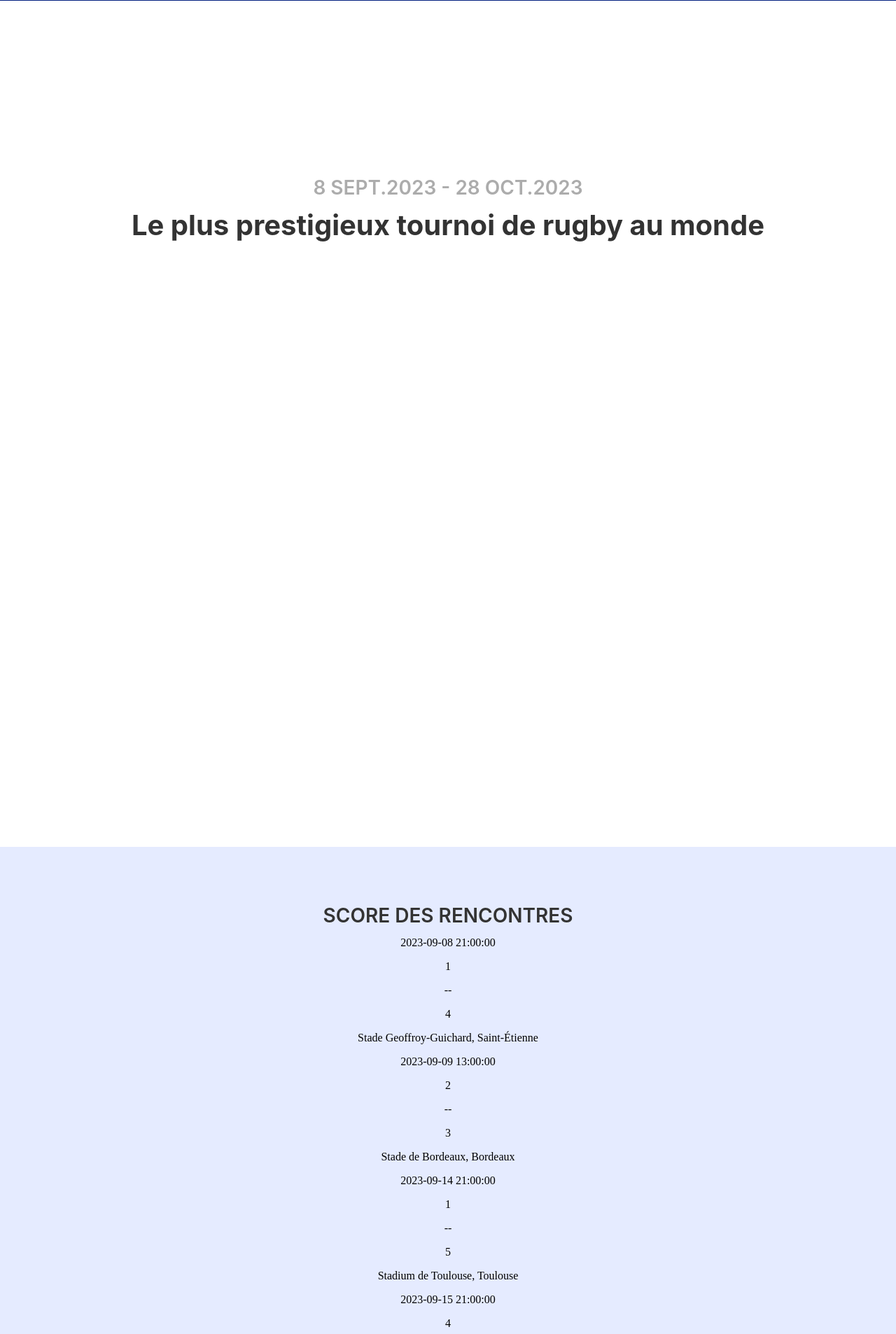
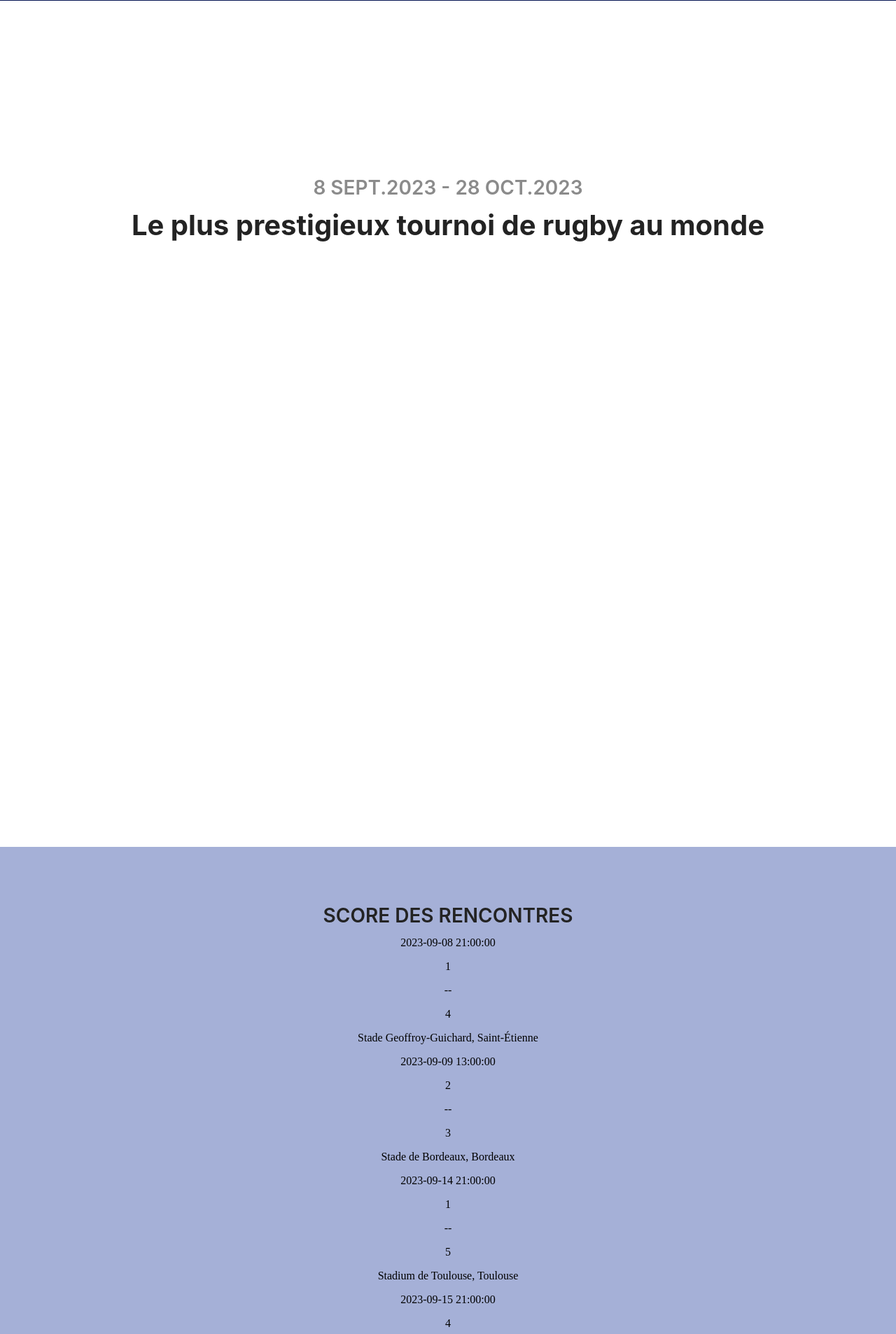
Before and after one commit to Yohann-Hamon/Projet_Rugby, a PHP site: page / in a window 1280 px wide. Shown: the part 327-2233 px from the top of the page at 70% size. Run offline with PHP 8.4, Linux system fonts and the light colour scheme; data comes from the database, SQL or seed files in the repository.

Commit message:
maj colors.css

```diff
--- a/front/style/colors.css
+++ b/front/style/colors.css
@@ -1,43 +1,45 @@
 :root
 {
   /* Primary */
-  --primary-100: #011D7E;
-  --primary-200: #0025A4;
-  --primary-300: #0038FB;
-  --primary-400: #5F71AE;
-  --primary-500: #BAC5EC;
-  --primary-600: #E5EBFF;
-  /* informative */
-  --infromative-100: #947300;
-  --infromative-200: #C5910D;
-  --infromative-300: #DA9443;
-  --infromative-400: #BDB090;
-  --infromative-500: #CFC09A;
-  --infromative-600: #F9EEE1;
-  /* Success */
-  --success-100: #427433;
-  --success-200: #4D9F35;
-  --success-300: #66DA43;
-  --success-400: #9DB795;
-  --success-500: #A6CF9A;
-  --success-600: #E6F9E1;
-  /* Danger */
-  --danger-100: #743333;
-  --danger-200: #A94040;
-  --danger-300: #FF0000;
-  --danger-400: #A77474;
-  --danger-500: #CF9A9A;
-  --danger-600: #FFE9E9;
+  --primary-100: #031452;
+  --primary-200: #03218C;
+  --primary-300: #002DC9;
+  --primary-400: #7289D7;
+  --primary-500: #869CE8;
+  --primary-600: #A5B0D7;
+  --primary-700: #B4C4FF;
+  --primary-800: #C9D5FF;
+  --primary-900: #E0E7FF;
+  /* Sencondary */
+  --sencondary-100: #D08800;
+  --sencondary-200: #D7A13C;
+  --sencondary-300: #E5BF78;
+  --sencondary-400: #E09D1E;
+  --sencondary-500: #FFA700;
+  --sencondary-600: #E7C40E;
+  --sencondary-700: #F1C40D;
+  --sencondary-800: #F5DD5C;
+  --sencondary-900: #F6E1A2;
+  /* Terciary */
+  --terciary-100: #5E0000;
+  --terciary-200: #900000;
+  --terciary-300: #B30000;
+  --terciary-400: #8A4219;
+  --terciary-500: #A43B00;
+  --terciary-600: #C94800;
+  --terciary-700: #E18A58;
+  --terciary-800: #DA9F7F;
+  --terciary-900: #F1C3A8;
   /* Neutral */
-  --neutral-100: #333333;
-  --neutral-200: #686767;
-  --neutral-300: #8D8D8D;
-  --neutral-400: #ACACAC;
-  --neutral-500: #C9C9C9;
-  --neutral-600: #E9E9E9;
-  /* Base */
-  --base-100: #000000;
-  --base-200: #FFFFFF;
+  --neutral-100: #232323;
+  --neutral-200: #414141;
+  --neutral-300: #6F6E6E;
+  --neutral-400: #8B8B8B;
+  --neutral-500: #A1A1A1;
+  --neutral-600: #BEBEBE;
+  --neutral-700: #C9C9C9;
+  --neutral-800: #DDDDDD;
+  --neutral-900: #EFEFEF;
 }
 
 /* Primary */
@@ -62,111 +64,124 @@
   color: var(--primary-400);
 }
 
-.primary500
+.secondary500
 {
-  color: var(--primary-500);
+  color: var(--secondary-500);
 }
 
-.primary600
+.secondary600
 {
-  color: var(--primary-600);
+  color: var(--secondary-600);
 }
 
-/* Informative */
-
-.informative100
+.secondary700
 {
-  color: var(--informative-100);
+  color: var(--secondary-700);
 }
 
-.informative200
+.secondary800
 {
-  color: var(--informative-200);
+  color: var(--secondary-800);
 }
 
-.informative300
+.secondary900
 {
-  color: var(--informative-300);
-}
-
-.informative400
-{
-  color: var(--informative-400);
-}
-
-.informative500
-{
-  color: var(--informative-500);
-}
-
-.informative600
-{
-  color: var(--informative-600);
+  color: var(--secondary-900);
 }
 
 
-/* Success */
+/* Terciary */
 
-.success100
+.terciary100
 {
-  color: var(--success-100);
+  color: var(--terciary-100);
 }
 
-.success200
+.terciary200
 {
-  color: var(--success-200);
+  color: var(--terciary-200);
 }
 
-.success300
+.terciary300
 {
-  color: var(--success-300);
+  color: var(--terciary-300);
 }
 
-.success400
+.terciary400
 {
-  color: var(--success-400);
+  color: var(--terciary-400);
 }
 
-.success500
+.terciary500
 {
-  color: var(--success-500);
+  color: var(--terciary-500);
 }
 
-.success600
+.terciary600
 {
-  color: var(--success-600);
+  color: var(--terciary-600);
 }
 
-/* Danger */
-
-.danger100
+.terciary700
 {
-  color: var(--danger-100);
+  color: var(--terciary-700);
 }
 
-.danger200
+.terciary800
 {
-  color: var(--danger-200);
+  color: var(--terciary-800);
 }
 
-.danger300
+.terciary900
 {
-  color: var(--danger-300);
+  color: var(--terciary-900);
 }
 
-.danger400
+/* Neutral */
+
+.primary100
 {
-  color: var(--danger-400);
+  color: var(--primary-100);
 }
 
-.danger500
+.primary200
 {
-  color: var(--danger-500);
+  color: var(--primary-200);
 }
 
-.danger600
+.primary300
 {
-  color: var(--danger-600);
+  color: var(--primary-300);
+}
+
+.primary400
+{
+  color: var(--primary-400);
+}
+
+.neutral500
+{
+  color: var(--neutral-500);
+}
+
+.neutral600
+{
+  color: var(--neutral-600);
+}
+
+.neutral700
+{
+  color: var(--neutral-700);
+}
+
+.neutral800
+{
+  color: var(--neutral-800);
+}
+
+.neutral900
+{
+  color: var(--neutral-900);
 }
 
 /* Neutral */
@@ -200,15 +215,3 @@
 {
   color: var(--neutral-600);
 }
-
-/* Base */
-
-.base100
-{
-  color: var(--base-100);
-}
-
-.base200
-{
-  color: var(--base-200);
-}
```
